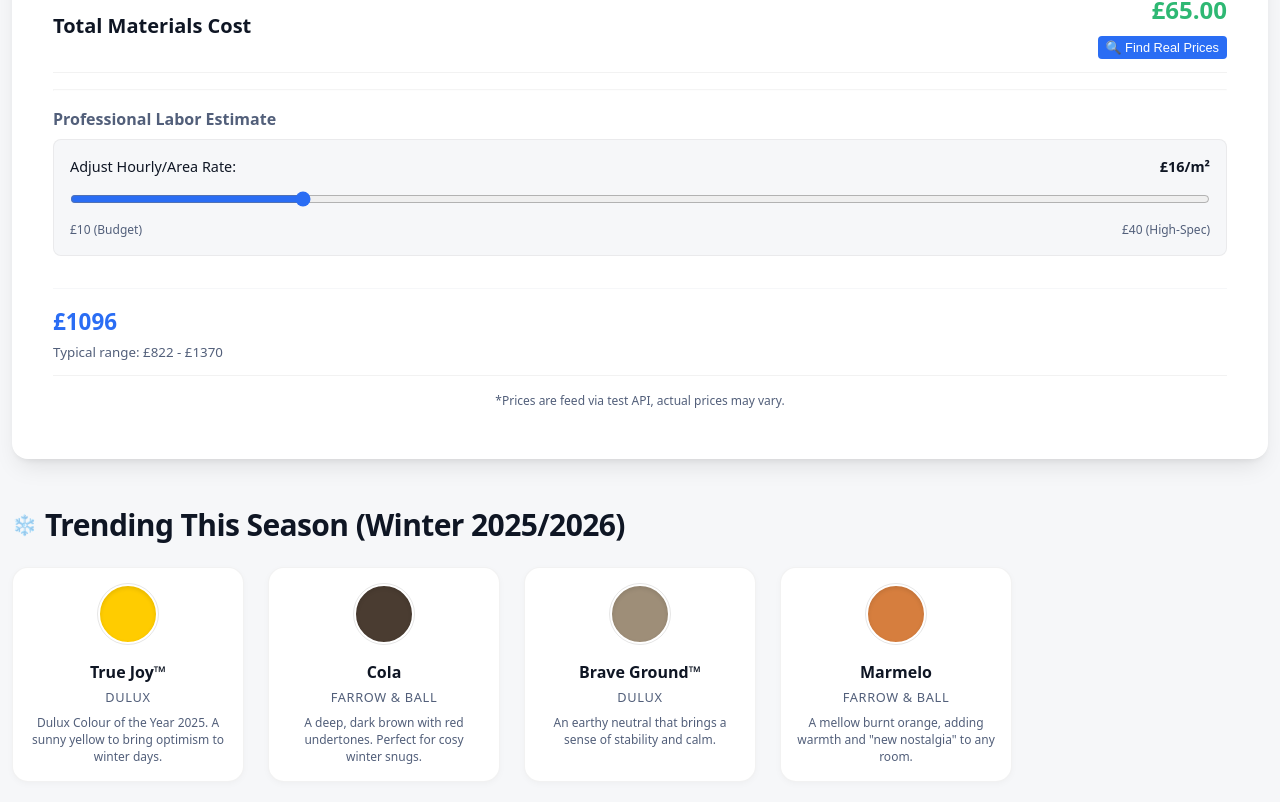
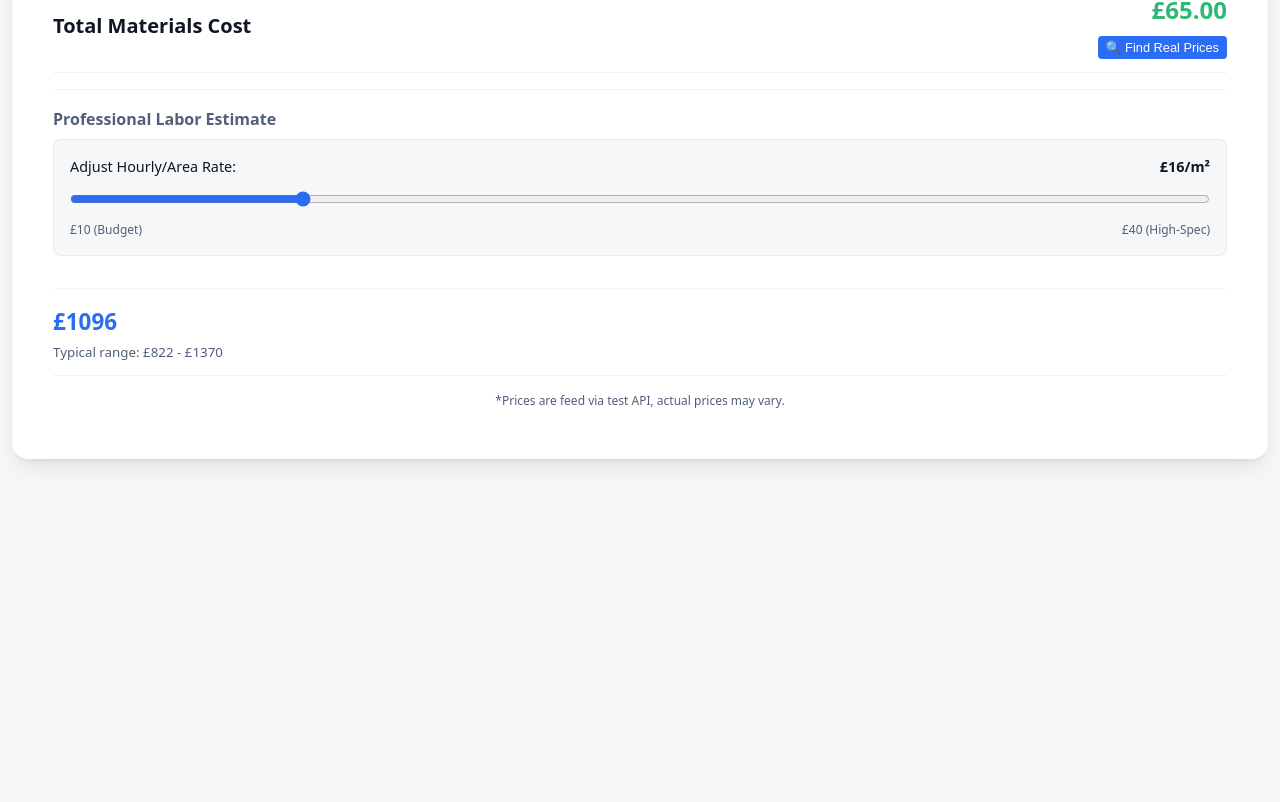
Before and after one commit to Richmbrm/painting-estimator, a Next.js app: page / in a window 1280 px wide. Shown: the part 1041-1843 px from the top of the page. After the commit the page ends 1524 px from the top, so only its background shows below. Built offline with nearby package versions, Linux system fonts and the light colour scheme.

Commit message:
Remove Trending Colours Section

```diff
--- a/src/pages/index.tsx
+++ b/src/pages/index.tsx
@@ -3,7 +3,6 @@ import Head from 'next/head';
 import { useState, useEffect } from 'react';
 import { calculatePaintEstimate, EstimationResult } from '../utils/calculator';
 import { SUPPLIER_DATA, PaintProduct, getProductById } from '../utils/supplier_data';
-import { WINTER_TRENDS } from '../utils/trends';
 
 export default function Home() {
   // Filter products for dropdowns
@@ -590,28 +589,6 @@ export default function Home() {
 
         </div>
 
-        {/* Seasonal Trends Section */}
-        <section className="trends-section">
-          <header className="trends-header">
-            <span>❄️</span>
-            <h2>Trending This Season (Winter 2025/2026)</h2>
-          </header>
-
-          <div className="trends-grid">
-            {WINTER_TRENDS.map(trend => (
-              <div key={trend.id} className="trend-card">
-                <div
-                  className="color-swatch"
-                  style={{ backgroundColor: trend.hex }}
-                  title={trend.hex}
-                ></div>
-                <div className="trend-name">{trend.name}</div>
-                <div className="trend-brand">{trend.brand}</div>
-                <div className="trend-desc">{trend.description}</div>
-              </div>
-            ))}
-          </div>
-        </section>
 
       </main>
     </>
```
